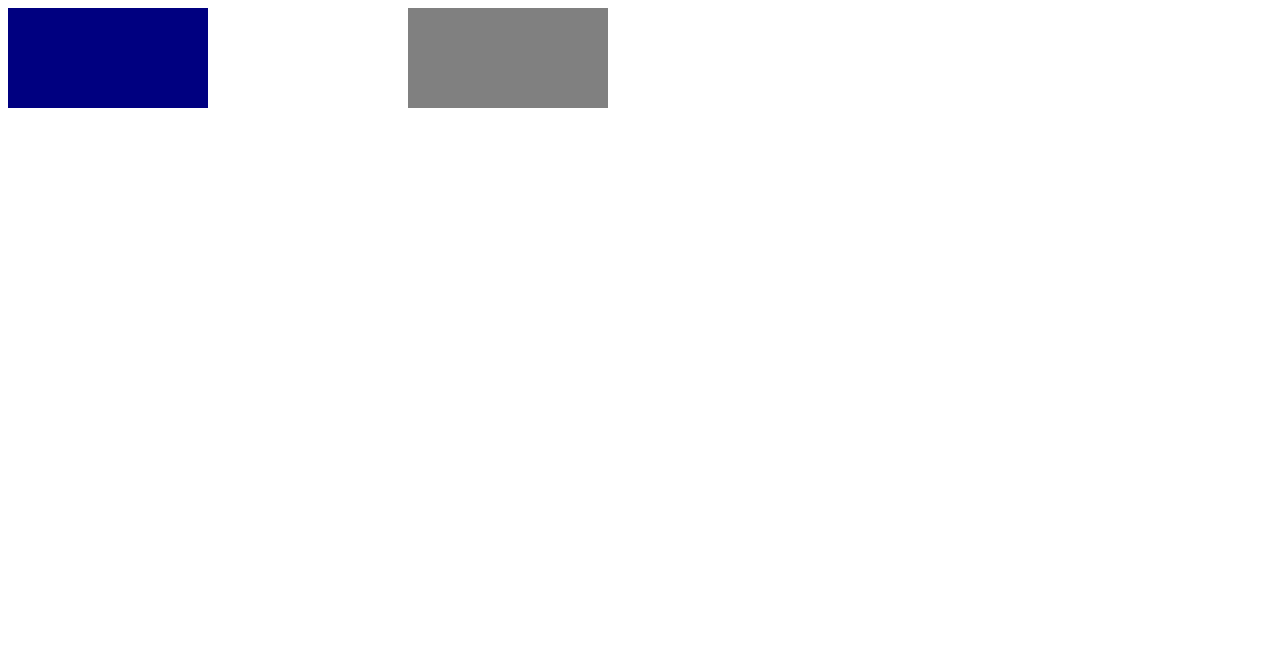
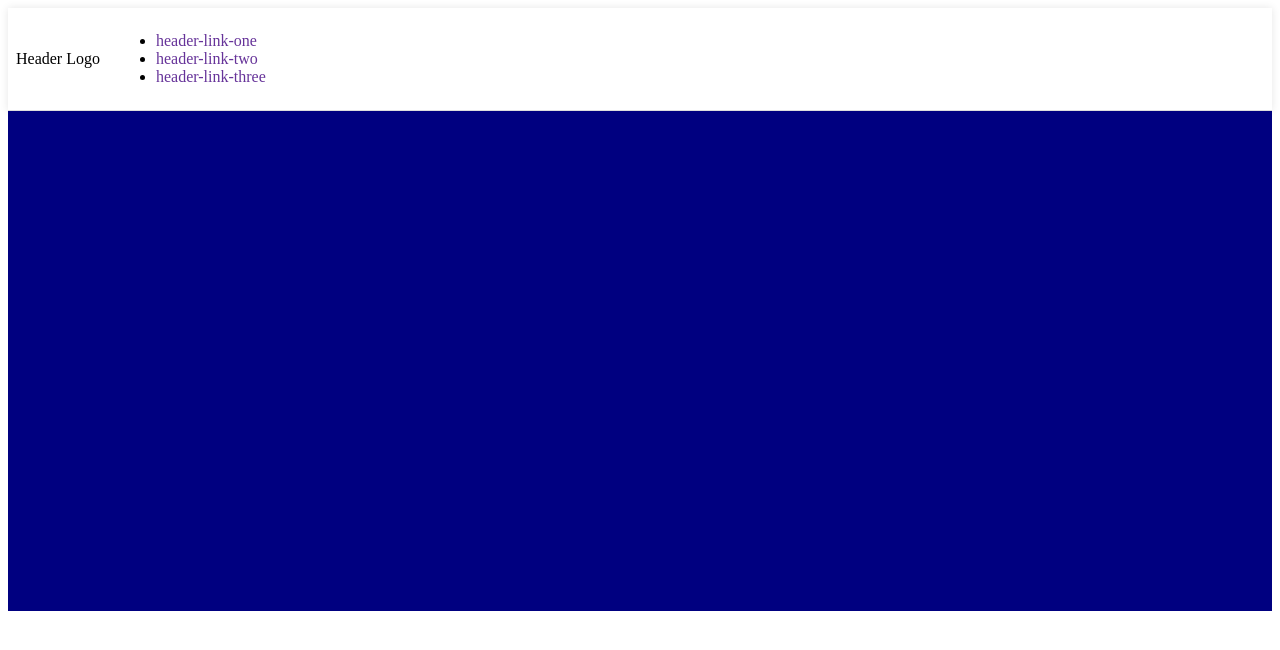
Before and after one commit to pwitts/odin-landing-page, a plain HTML site: page index.html in a window 1280 px wide. Shown: the top 650 px of the page. Drawn offline with Linux system fonts and the light colour scheme.

Commit message:
added header class

```diff
--- a/index.html
+++ b/index.html
@@ -8,12 +8,23 @@
     <link rel="stylesheet" href="style.css">
 </head>
 <body>
+    <div class="header">
+        <div class="left">
+          <div class="logo">
+            Header Logo
+          </div>
+          <ul class="links">
+            <li><a href="google.com">header-link-one</a></li>
+            <li><a href="google.com">header-link-two</a></li>
+            <li><a href="google.com">header-link-three</a></li>
+          </ul>
+        </div>
+    </div>
     <div class="container">
         <div class="container-1"></div>
         <div class="container-2"></div>
         <div class="container-3"></div>
         <div class="container-4"></div>
     </div>
-
 </body>
 </html>
--- a/style.css
+++ b/style.css
@@ -1,29 +1,53 @@
 .container {
     display: flex;
+    margin: 0;
+    padding: 0;
+    display: grid;
 }
 
 .container-1 {
-    width: 200px;
-    height: 100px;
+    width: 100%;
+    height: 500px;
     color: gray;
     background-color: navy;
 }
 
 .container-2 {
-    width: 200px;
-    height: 100px;
+    width: 100%;
+    height: 500px;
     color: navy;
     background-color: white;
 }
 
 .container-3 {
-    width: 200px;
-    height: 100px;
+    width: 100%;
+    height: 500px;
     background-color: gray;
 }
 
 .container-4 {
-    width: 200px;
-    height: 100px;
+    width: 100%;
+    height: 500px;
     background-color: white;
 }
+
+.header {
+    background: white;
+    border-bottom: 1px solid #ddd;
+    box-shadow: 0 0 8px rgba(0,0,0,.1);
+    display: flex;
+    justify-content: space-between;
+    padding: 8px;
+  }
+
+  a {
+    /* this removes the line under our links */
+    text-decoration: none;
+    color: rebeccapurple;
+  }
+
+  .left {
+    display: flex;
+    align-items: center;
+    gap: 16px;
+  }
```
